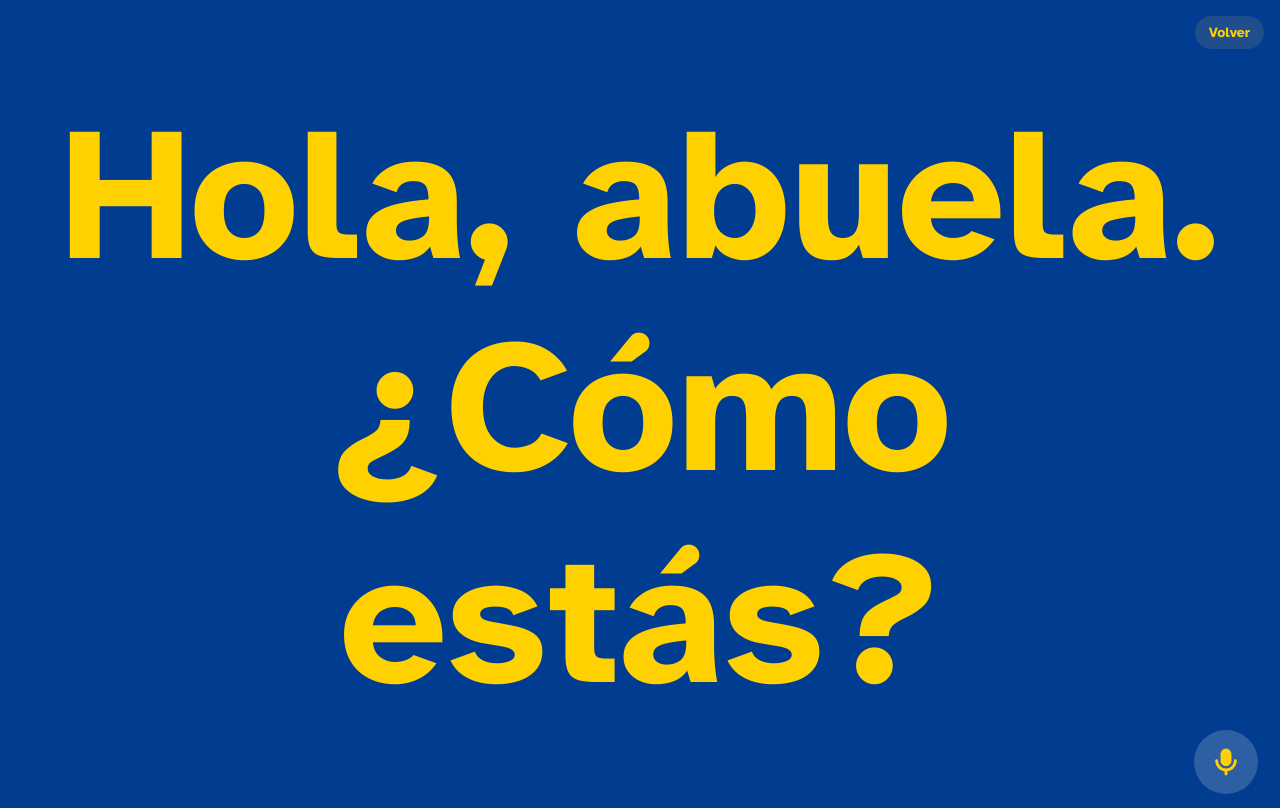
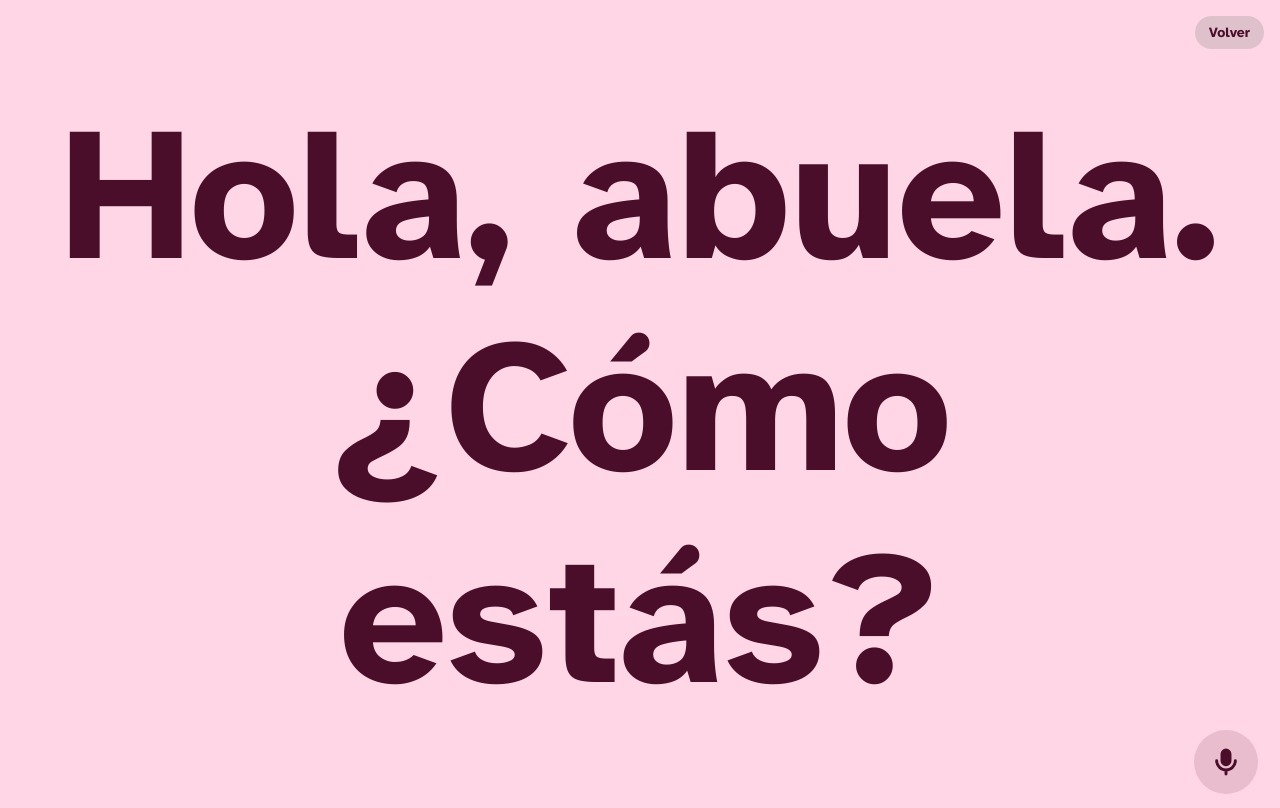
Before and after one commit to omareduardogimenez87/abu, a plain HTML site: page index.html in a window 1280 px wide. Both pictures are taken after a click on the button "Mostrar". Drawn offline with Linux system fonts and the light colour scheme.

Commit message:
Pantalla de lectura con fondo rosa y letras bordó oscuro
Co-Authored-By: Claude Opus 5.5 <noreply@anthropic.com>
Claude-Session: https://claude.ai/code/session_01B3u1a6epjCXkhow7y8hSXE

```diff
--- a/index.html
+++ b/index.html
@@ -3,7 +3,7 @@
 <head>
 <meta charset="utf-8">
 <meta name="viewport" content="width=device-width, initial-scale=1, viewport-fit=cover">
-<meta name="theme-color" content="#003c8f">
+<meta name="theme-color" content="#ffd6e5">
 <link rel="manifest" href="manifest-v2.webmanifest">
 <link rel="icon" href="icon-flores-192.png">
 <link rel="apple-touch-icon" href="icon-flores-192.png">
@@ -55,6 +55,7 @@ button{cursor:pointer}
 .s-yb{--read-bg:#000000;--read-fg:#ffe600}
 .s-by{--read-bg:#ffe600;--read-fg:#000000}
 .s-boca{--read-bg:#003c8f;--read-fg:#ffd100} /* Boca Juniors: yellow on deep blue */
+.s-rosa{--read-bg:#ffd6e5;--read-fg:#4a0e2b} /* pink background, dark burgundy letters (contrast > 12:1) */
 
 /* Controls */
 .ctrl{flex:0 1 auto;max-height:52%;overflow:auto;display:flex;flex-direction:column;gap:10px;min-height:0}
@@ -107,9 +108,9 @@ button{cursor:pointer}
   border:0;border-radius:999px;padding:8px 14px;font-size:14px;background:rgba(128,128,128,.25);color:inherit;font-weight:700}
 .app.present .exit{display:block}
 .app.present .read-tag{display:none}
-html:has(.app.present), html:has(.app.present) body{background:#003c8f}
+html:has(.app.present), html:has(.app.present) body{background:#ffd6e5}
 .pmic{top:auto;bottom:calc(14px + env(safe-area-inset-bottom,0px));right:calc(14px + env(safe-area-inset-right,0px));
-  width:64px;height:64px;padding:0;border-radius:50%;background:rgba(255,255,255,.18)}
+  width:64px;height:64px;padding:0;border-radius:50%;background:rgba(74,14,43,.12)}
 .pmic svg{width:32px;height:32px;display:block;margin:auto}
 .pmic.live{background:var(--danger);color:#fff;animation:pulse 1.4s ease-in-out infinite}
 .pmsg{display:none;position:absolute;left:12px;right:90px;bottom:calc(8px + env(safe-area-inset-bottom,0px));margin:0;font-size:14px;text-align:center;color:var(--read-fg);opacity:.8}
@@ -124,7 +125,7 @@ html:has(.app.present), html:has(.app.present) body{background:#003c8f}
 </style>
 
 <div class="app" id="app">
-  <div class="read s-boca" id="read" aria-live="polite">
+  <div class="read s-rosa" id="read" aria-live="polite">
     <div class="read-inner" id="readInner"><p id="out"></p></div>
 
     <button class="exit" id="exit" type="button">Volver</button>
@@ -197,7 +198,7 @@ html:has(.app.present), html:has(.app.present) body{background:#003c8f}
   function load(k,d){ try{ var v=localStorage.getItem('abuela_'+k); return v===null?d:JSON.parse(v);}catch(e){return d;} }
   function save(k,v){ try{ localStorage.setItem('abuela_'+k, JSON.stringify(v)); }catch(e){} }
 
-  var st={ size:4, scheme:'s-boca', flip:false,
+  var st={ size:4, scheme:'s-rosa', flip:false,
            phrases:load('phrases',DEFAULT_PH), hist:load('hist',[]) };
 
   /* ---- fit text to panel ---- */
```
Also changed, not shown: manifest-v2.webmanifest.
